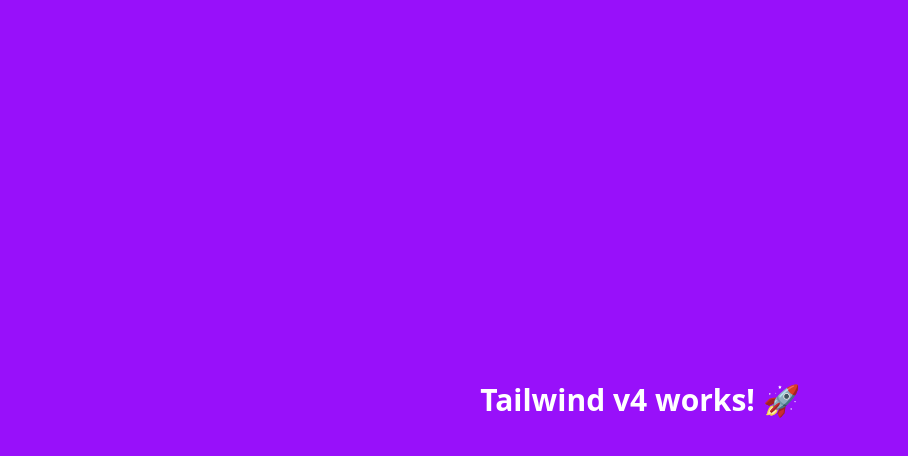
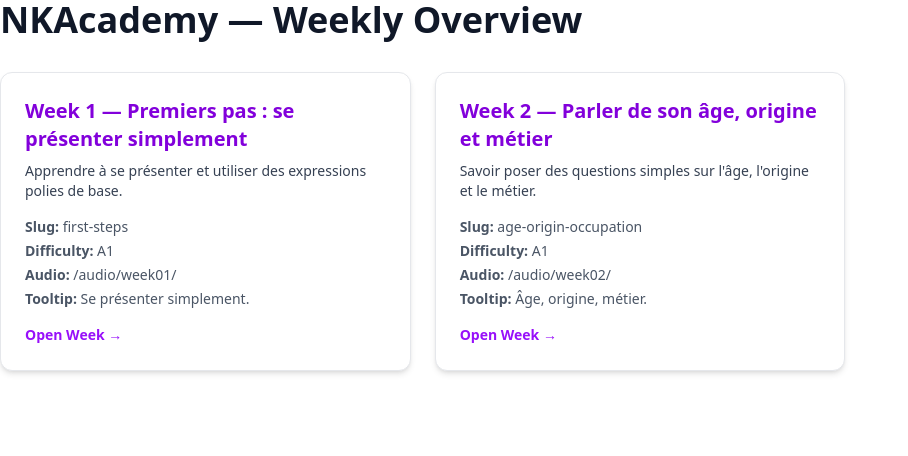
Before and after one commit to LaurentGourouvin/KR-NKAcademy, a Next.js app: page / in a window 1280 px wide. Shown: the top 456 px of the page, without its empty margins (0-908 px from the left). Built offline with nearby package versions, Linux system fonts and the light colour scheme.

Commit message:
feat: 2.2: add simple card for week overview

```diff
--- a/app/page.tsx
+++ b/app/page.tsx
@@ -1,13 +1,52 @@
 import { getWeekData, getWeekOverview } from "@/services/data/ServiceData";
 
 export default async function Home() {
-  const test = await getWeekData(1);
-  const test2 = await getWeekOverview();
+  const weekOverview = await getWeekOverview();
   return (
     <div>
       <main>
-        <div className="min-h-screen flex items-center justify-center bg-purple-600 text-white text-3xl font-bold">
-          Tailwind v4 works! 🚀
+        <h1 className="text-4xl font-bold mb-8 text-gray-900">
+          NKAcademy — Weekly Overview
+        </h1>
+
+        <div className="grid grid-cols-1 sm:grid-cols-2 lg:grid-cols-3 gap-6">
+          {weekOverview.overviews.map((w) => (
+            <div
+              key={w.week}
+              className="bg-white rounded-xl shadow-md p-6 border border-gray-200 hover:shadow-lg transition-shadow"
+            >
+              <h2 className="text-xl font-bold text-purple-700 mb-2">
+                Week {w.week} — {w.title}
+              </h2>
+
+              <p className="text-gray-700 text-sm mb-4">{w.summary}</p>
+
+              <div className="flex flex-col gap-1 text-sm text-gray-600">
+                <span>
+                  <strong>Slug:</strong> {w.slug}
+                </span>
+
+                <span>
+                  <strong>Difficulty:</strong> {w.difficulty}
+                </span>
+
+                <span>
+                  <strong>Audio:</strong> {w.audioBasePath}
+                </span>
+
+                <span>
+                  <strong>Tooltip:</strong> {w.tooltip}
+                </span>
+              </div>
+
+              <a
+                href={`/week/${w.slug}`}
+                className="mt-4 inline-block text-purple-600 font-semibold hover:underline text-sm"
+              >
+                Open Week →
+              </a>
+            </div>
+          ))}
         </div>
       </main>
     </div>
```
